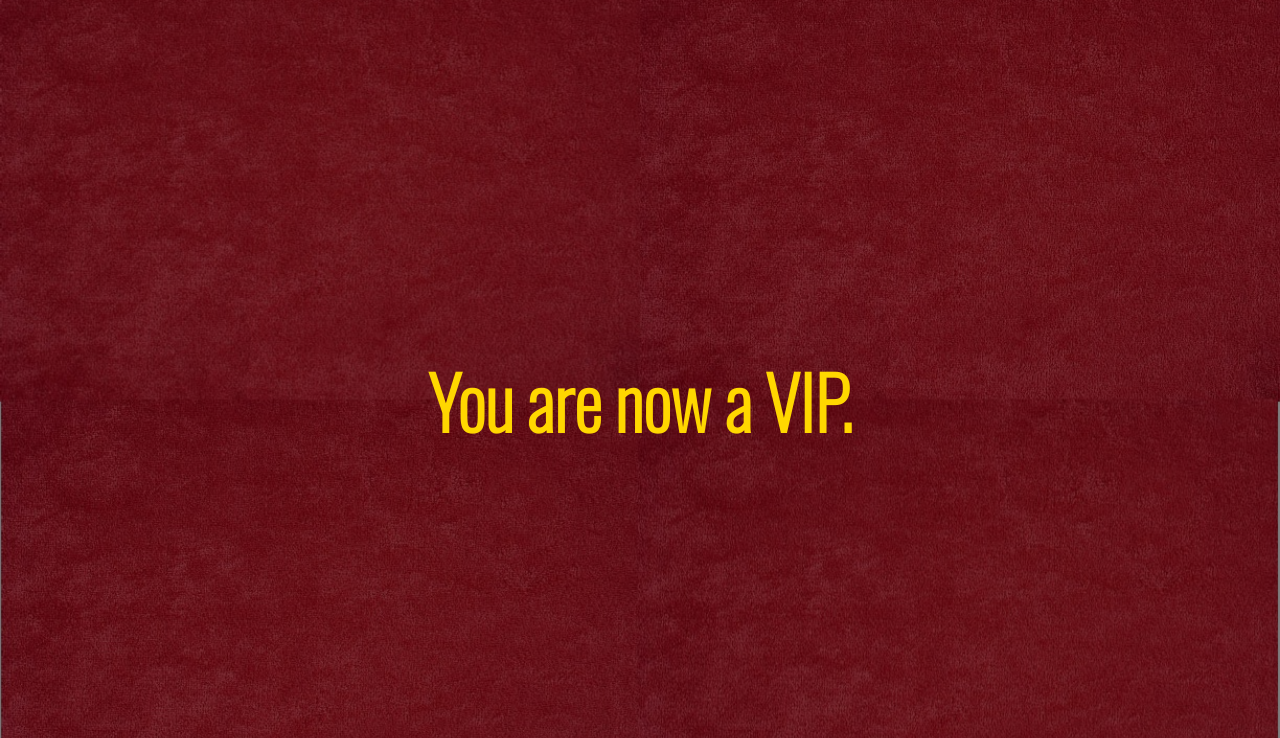
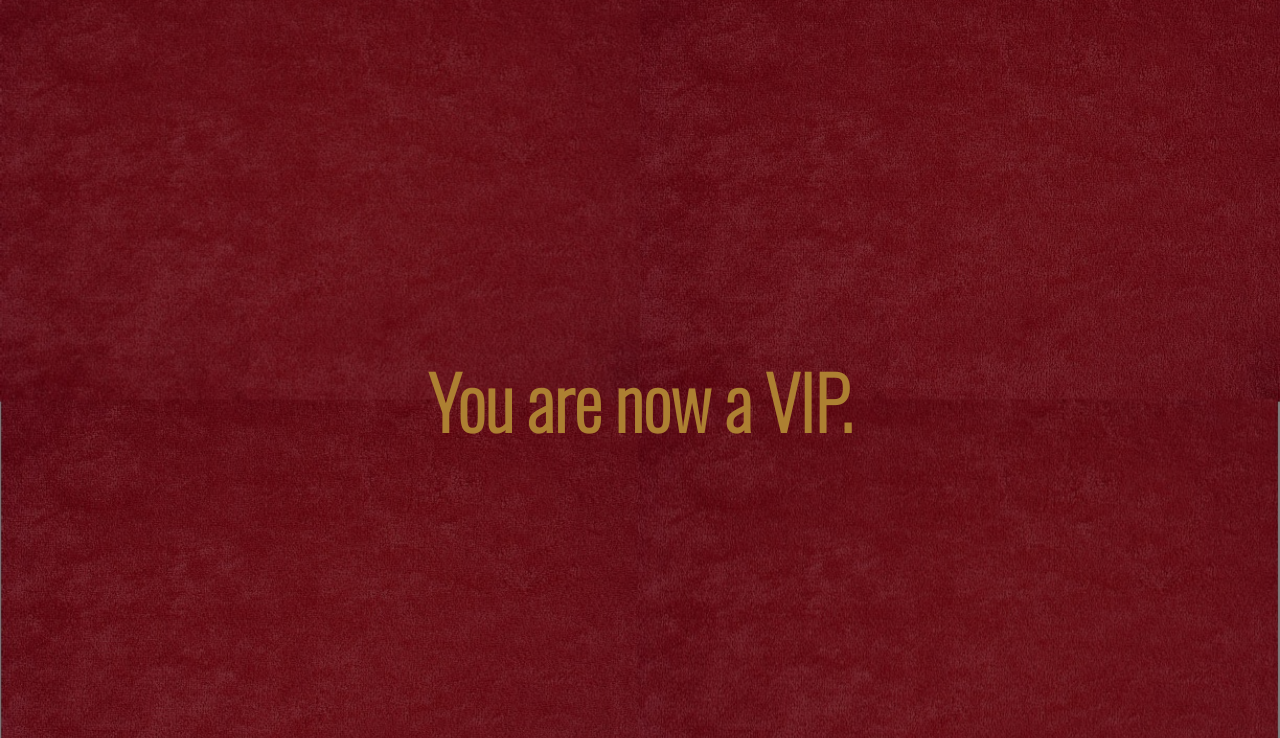
Before and after one commit to devilinthemicrowave/DITM, a plain HTML site: page vip.html in a window 1280 px wide. Shown: the top 738 px of the page. Drawn offline with nearby package versions, Linux system fonts and the light colour scheme.

Commit message:
Update style.css

```diff
--- a/style.css
+++ b/style.css
@@ -110,17 +110,24 @@ footer a {
     display: flex;
     justify-content: center;
     align-items: center;
-    height: 80vh; /* This takes up 80% of the viewport height */
+    min-height: 80vh; /* Updated from height to min-height */
+    flex-direction: column; /* Stack items vertically */
     font-size: 3rem;
     color: gold;
 }
+
+.vip-section h2 {
+    color: #ad8032; /* Gold color, same as the button */
+}
+
+
 
 .gold-button {
     display: block;
     width: 200px;
     height: 60px;
     margin: 20px auto; /* This centers the button horizontally */
-    background-color: #D4AF37; /* Gold color */
+    background-color: #ad8032; /* Gold color */
     color: white;
     text-align: center;
     border-radius: 8px;
```
